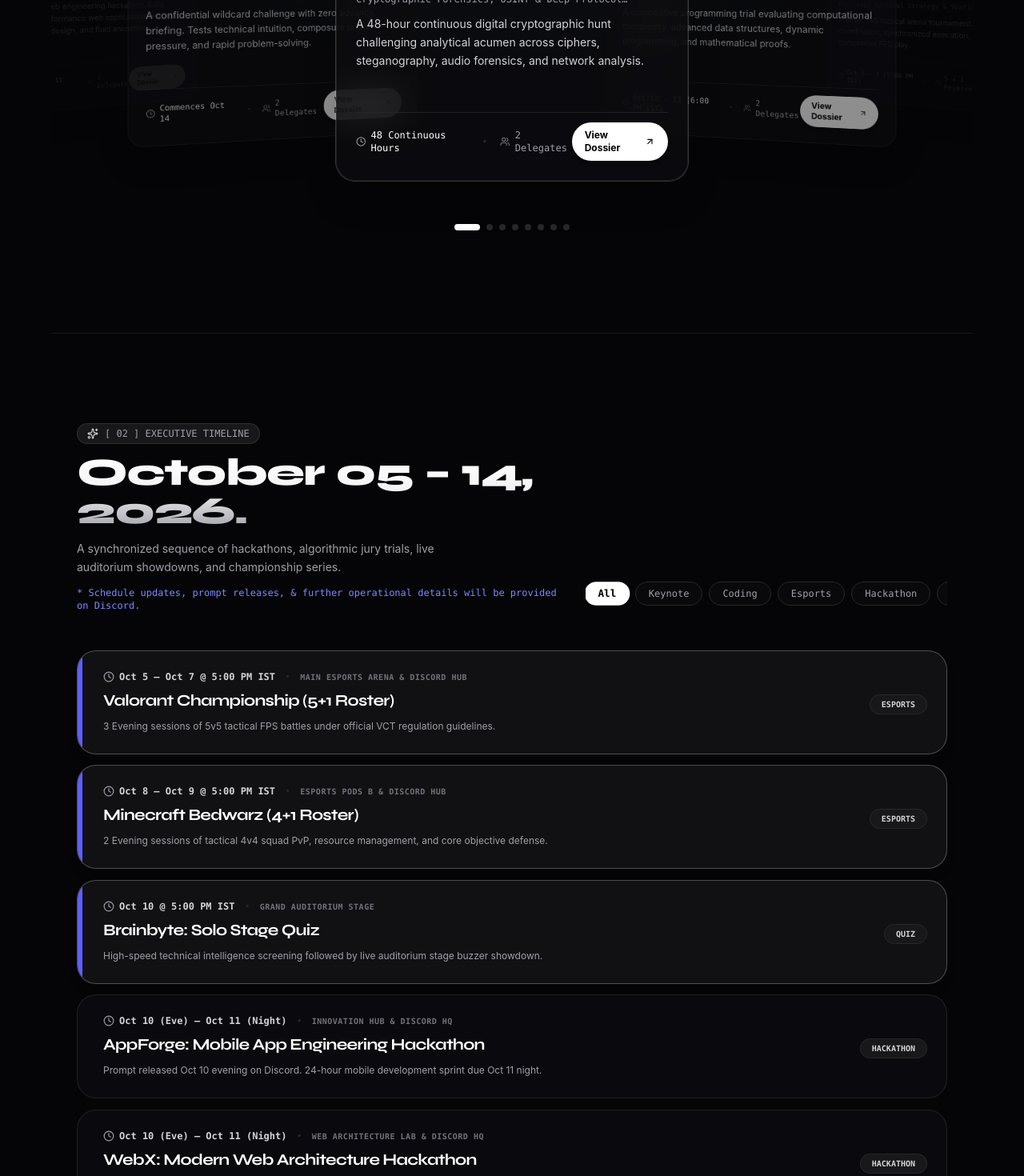
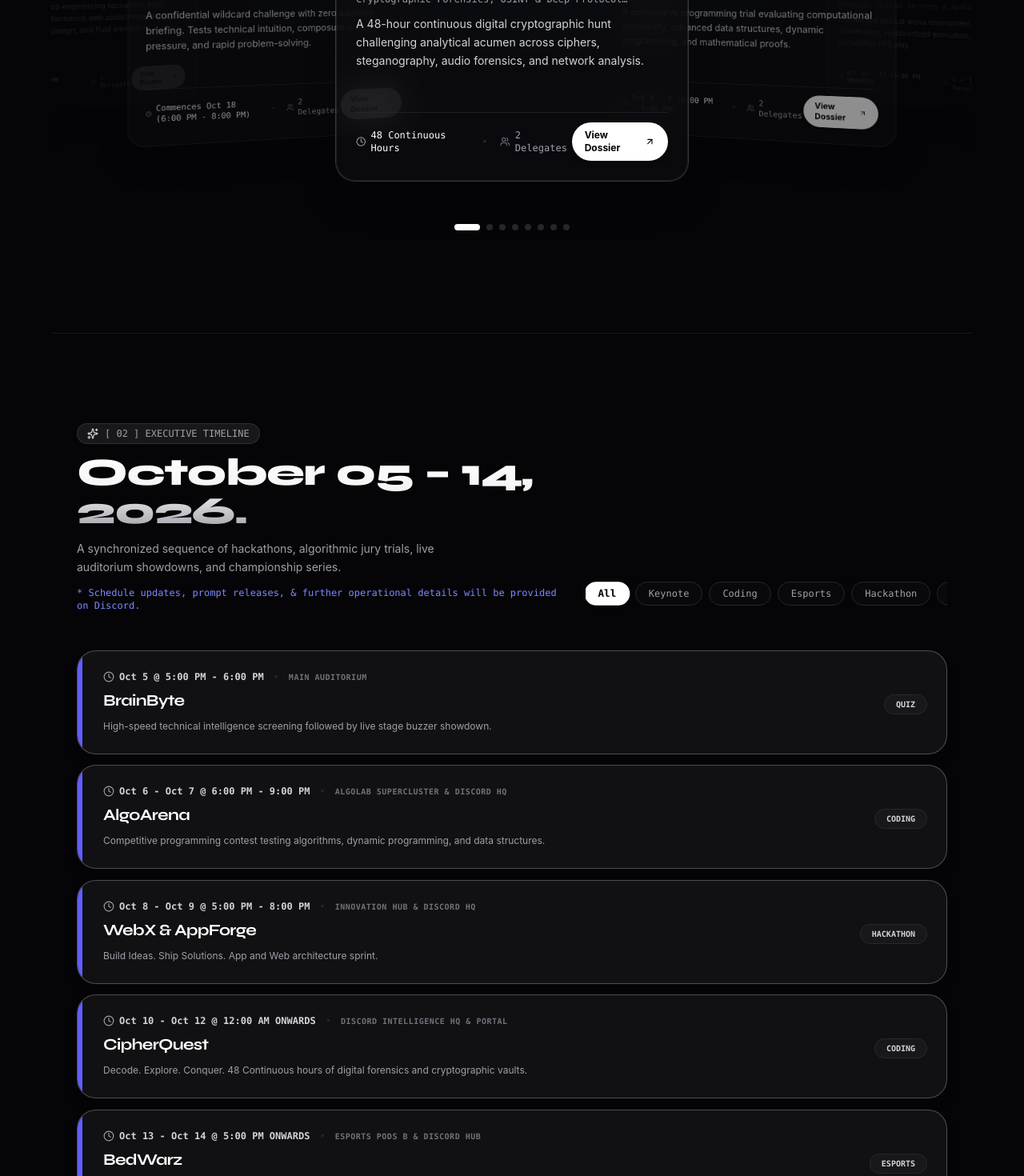
Before and after one commit to Valenite/genesiz-web, a React (Vite) app: page / in a window 1280 px wide. Shown: the part 1800-3270 px from the top of the page at 80% size. Built offline with nearby package versions, Linux system fonts and the light colour scheme.

Commit message:
Update brochure and event timeline across UI, chatbot, and FAQs

```diff
--- a/src/components/FAQSection.tsx
+++ b/src/components/FAQSection.tsx
@@ -38,7 +38,7 @@ export const FAQSection: React.FC = () => {
             Everything you need to know.
           </h2>
           <p className="text-sm text-zinc-400 font-normal max-w-xl leading-relaxed">
-            Comprehensive directives on student registration, 4-day CipherQuest schedules, on-site hardware allocations, and pass validation.
+            Comprehensive directives on student registration, 3-day CipherQuest schedules, on-site hardware allocations, and pass validation.
           </p>
         </div>
       </RevealOnScroll>
--- a/src/components/GenesizChatbot.tsx
+++ b/src/components/GenesizChatbot.tsx
@@ -102,7 +102,17 @@ function getBotReply(text: string, hintCount: number): { reply: string; newHintC
   // Schedule / dates
   if (normalized.includes('schedule') || normalized.includes('time') || normalized.includes('date') || normalized.includes('when') || normalized.includes('october')) {
     return {
-      reply: 'GENESIZ 2026 event dates:\n• Valorant: Oct 5–7 (5 PM IST daily)\n• Bedwarz: Oct 8–9 (5 PM IST daily)\n• CipherQuest: Oct 10–12 (48-hour hunt)\n• Brainbyte: Oct 10 (5 PM IST)\n• AppForge & WebX: Oct 10–11\n• AlgoArena: Oct 12–13 (6 PM IST)\n• Surprise?!: Oct 14\n\nAll updates posted on Discord!',
+      reply: `GENESIZ 2026 event dates:
+• BrainByte: Oct 5 (5-6 PM)
+• AlgoArena: Oct 6-7 (6-9 PM)
+• WebX & AppForge: Oct 8-9 (5-8 PM)
+• CipherQuest: Oct 10-12 (12 AM onwards)
+• BedWarz: Oct 13-14 (5 PM onwards)
+• Valorant: Oct 15-17 (5 PM onwards)
+• Surprise Event: Oct 18 (6-8 PM)
+• Results Out: Oct 20-22
+
+All updates posted on Discord!`,
       newHintCount: hintCount,
     };
   }
--- a/src/components/TerminalConsole.tsx
+++ b/src/components/TerminalConsole.tsx
@@ -74,7 +74,7 @@ AVAILABLE COMMANDS:
   event <name>    - Get info on a specific event (e.g. "event cipherquest")
   discord         - Open official Discord server (discord.gg/narNSeybgR)
   valenite        - About the creator, Valenite Electrion
-  schedule        - Show full timetable for October 5, 2026
+  schedule        - Show full timetable for GENESIZ 2026
   date            - Show countdown to GENESIZ 2026
   register        - Open registration form
   matrix          - Toggle matrix visual mode
@@ -169,18 +169,15 @@ Description: ${match.fullDesc}
         newHistory.push({
           type: 'output',
           text: `
-OCTOBER 5, 2026 SCHEDULE:
-  08:00 AM - Check-in & Verification
-  09:00 AM - Opening Speech (Valenite Electrion)
-  09:00 AM - CipherQuest 4-Day Hunt Starts (on Discord)
-  09:30 AM - AppForge & WebX Sprint Begins
-  09:45 AM - Valorant Swiss Qualifier Rounds
-  10:30 AM - AlgoArena Coding Round
-  11:00 AM - Bedwarz 4v4 Minecraft Showdown
-  02:00 PM - Brainbyte Live Quiz
-  04:00 PM - Surprise?!?!?!! Secret Event
-  04:30 PM - Valorant Grand Final
-  07:30 PM - Prize Ceremony & Closing
+GENESIZ 2026 TIMELINE:
+    OCT 05 (5 PM - 6 PM)   - BrainByte
+    OCT 06-07 (6 PM-9 PM)  - AlgoArena
+    OCT 08-09 (5 PM-8 PM)  - WebX & AppForge
+    OCT 10-12 (12 AM ON)   - CipherQuest
+    OCT 13-14 (5 PM ON)    - BedWarz
+    OCT 15-17 (5 PM ON)    - Valorant Championship
+    OCT 18 (6 PM - 8 PM)   - Surprise Event
+    OCT 20-22              - Results Out
           `.trim(),
         });
         break;
--- a/src/data/eventsData.ts
+++ b/src/data/eventsData.ts
@@ -63,7 +63,7 @@ export const EVENTS_DATA: EventDetail[] = [
         duration: 'Tiers 1 - 15'
       },
       {
-        title: 'Phase 2: Deep Forensics & Signal Analysis (Oct 11)',
+        title: 'Phase 2: Deep Forensics & Signal Analysis (Oct 9)',
         description: 'Least-significant-bit steganography, spectral audio breakdown, and packet stream reconstruction.',
         duration: 'Tiers 16 - 35'
       },
@@ -93,9 +93,9 @@ export const EVENTS_DATA: EventDetail[] = [
     teamSize: '2 Delegates',
     eligibility: 'Enrolled Academic Delegates',
     format: 'Online & On-Site',
-    duration: 'Oct 12 - 13 (6:00 PM IST)',
-    date: 'October 12 - 13, 2026',
-    time: 'Evening from 6:00 PM IST',
+    duration: 'Oct 6 - 7 (6:00 PM - 9:00 PM)',
+    date: 'October 6 - 7, 2026',
+    time: 'Evening 6:00 PM - 9:00 PM IST',
     venue: 'AlgoLab Computational Arena & Discord HQ',
     badge: '2-PERSON PROGRAMMING ARENA',
     iconName: 'Code2',
@@ -108,12 +108,12 @@ export const EVENTS_DATA: EventDetail[] = [
     ],
     rounds: [
       {
-        title: 'Session 1: Foundation Sprint (Oct 12 @ 6:00 PM IST)',
+        title: 'Session 1: Foundation Sprint (Oct 6 @ 6:00 PM IST)',
         description: 'Targeted computational scenarios focusing on two-pointer paradigms, greedy heuristics, and cumulative intervals.',
         duration: 'Evening Session'
       },
       {
-        title: 'Session 2: Advanced Algorithmic Siege (Oct 13 @ 6:00 PM IST)',
+        title: 'Session 2: Advanced Algorithmic Siege (Oct 7 @ 6:00 PM IST)',
         description: 'Sophisticated problems encompassing multi-dimensional DP, segment tree structures, graph traversal, and combinatorics.',
         duration: 'Evening Session'
       }
@@ -137,32 +137,32 @@ export const EVENTS_DATA: EventDetail[] = [
     teamSize: '5 + 1 Reserve',
     eligibility: 'Open Division Roster',
     format: 'LAN Arena',
-    duration: 'Oct 5 - 7 (5:00 PM IST)',
-    date: 'October 5 - 7, 2026',
+    duration: 'Oct 15 - 17 (5:00 PM ONWARDS)',
+    date: 'October 15 - 17, 2026',
     time: 'Evening from 5:00 PM IST',
     venue: 'Main Esports Arena & Discord Tournament Hub',
     badge: 'VCT REGULATION 5+1',
     iconName: 'Crosshair',
     rules: [
       'Squad composition: 5 Main Active Players + 1 Reserve Player.',
-      'Tournament matches execute daily starting at 5:00 PM IST from Oct 5 to Oct 7.',
+      'Tournament matches execute daily starting at 5:00 PM IST from Oct 15 to Oct 17.',
       'Active Competitive Map Pool: Ascent, Bind, Haven, Lotus, Sunset, Split, Abyss.',
       'Official Map Veto Protocol & Tactical timeouts standard.',
       'Schedule updates and further details will be communicated via official Discord.'
     ],
     rounds: [
       {
-        title: 'Swiss Group Stage (Oct 5 @ 5:00 PM IST)',
+        title: 'Swiss Group Stage (Oct 15 @ 5:00 PM IST)',
         description: 'BO1 qualifying matches across group lobbies.',
         duration: 'Evening 5:00 PM'
       },
       {
-        title: 'Knockout Bracket (Oct 6 @ 5:00 PM IST)',
+        title: 'Knockout Bracket (Oct 16 @ 5:00 PM IST)',
         description: 'Single-elimination quarterfinal and semifinal series.',
         duration: 'Evening 5:00 PM'
       },
       {
-        title: 'Grand Finals (Oct 7 @ 5:00 PM IST)',
+        title: 'Grand Finals (Oct 17 @ 5:00 PM IST)',
         description: 'Best-of-3 series with live analytical stream broadcast.',
         duration: 'Evening 5:00 PM'
       }
@@ -186,27 +186,27 @@ export const EVENTS_DATA: EventDetail[] = [
     teamSize: '4 + 1 Reserve',
     eligibility: 'Java Edition Delegates (1.8.9 PvP Mechanics)',
     format: 'LAN Arena',
-    duration: 'Oct 8 - 9 (5:00 PM IST)',
-    date: 'October 8 - 9, 2026',
+    duration: 'Oct 13 - 14 (5:00 PM ONWARDS)',
+    date: 'October 13 - 14, 2026',
     time: 'Evening from 5:00 PM IST',
     venue: 'Esports Pods B & Discord Hub',
     badge: '4+1 SQUAD PVP',
     iconName: 'Swords',
     rules: [
       'Squad composition: 4 Main Active Players + 1 Reserve Player.',
-      'Tournament matches execute daily starting at 5:00 PM IST from Oct 8 to Oct 9.',
+      'Tournament matches execute daily starting at 5:00 PM IST from Oct 13 to Oct 18.',
       'Minecraft Java Edition 1.8.9 client standard (Lunar / Badlion / Verified Vanilla).',
       'Schedule updates and further details will be communicated via official Discord.',
       'Unsportsmanlike stalling or unauthorized teaming will incur immediate forfeiture.'
     ],
     rounds: [
       {
-        title: 'Phase 1: Double Elimination Brackets (Oct 8 @ 5:00 PM IST)',
+        title: 'Phase 1: Double Elimination Brackets (Oct 13 @ 5:00 PM IST)',
         description: 'Qualifying squad lobbies to determine final bracket seeds.',
         duration: 'Evening 5:00 PM'
       },
       {
-        title: 'Phase 2: Championship Final (Oct 9 @ 5:00 PM IST)',
+        title: 'Phase 2: Championship Final (Oct 18 @ 5:00 PM IST)',
         description: 'Final squads duel in high-stakes BO3 championship arenas.',
         duration: 'Evening 5:00 PM'
       }
@@ -230,15 +230,15 @@ export const EVENTS_DATA: EventDetail[] = [
     teamSize: '1 Delegate',
     eligibility: 'Open to All Enrolled Delegates',
     format: 'Live Stage',
-    duration: 'Oct 10 (5:00 PM IST)',
-    date: 'October 10, 2026',
+    duration: 'Oct 5 (5:00 PM - 6:00 PM)',
+    date: 'October 5, 2026',
     time: 'Evening @ 5:00 PM IST',
     venue: 'Main Auditorium Stage',
     badge: 'SOLO STAGE QUIZ',
     iconName: 'Brain',
     rules: [
       'Participation is strictly individual (1 delegate per registration).',
-      'Commences Oct 10 in the evening at 5:00 PM IST.',
+      'Commences Oct 5 in the evening at 5:00 PM IST.',
       'Prelims digital screening followed by live stage buzzer final.',
       'Schedule updates and further details will be communicated via official Discord.',
       'Smart devices and external reference materials are strictly prohibited during competition.'
@@ -273,34 +273,34 @@ export const EVENTS_DATA: EventDetail[] = [
     teamSize: '1 Delegate',
     eligibility: 'Software Developers & UI/UX Designers',
     format: 'Hybrid Sprint',
-    duration: 'Oct 10 Eve - Oct 11 Night',
-    date: 'October 10 - 11, 2026',
-    time: 'Prompt released Oct 10 Eve (Discord) | Deadline Oct 11 Night',
+    duration: 'Oct 8 - 9 (5:00 PM - 8:00 PM)',
+    date: 'October 8 - 9, 2026',
+    time: 'Prompt released Oct 8 (Discord) | Deadline Oct 9',
     venue: 'Innovation Hub & Discord Headquarters',
     badge: 'SOLO MOBILE HACKATHON',
     iconName: 'Smartphone',
     rules: [
       'Participation is individual (1 delegate).',
-      'The official problem prompt is released on Oct 10 in the evening (exact time announced on Discord).',
-      'Final project submission deadline is Oct 11 at night.',
+      'The official problem prompt is released on Oct 8 in the evening (exact time announced on Discord).',
+      'Final project submission deadline is Oct 9 at night.',
       'Schedule updates and further details will be communicated via official Discord.',
       'All source code must be developed during the hackathon window in a public repository.'
     ],
     rounds: [
       {
-        title: 'Prompt Release & Kickoff (Oct 10 Evening)',
+        title: 'Prompt Release & Kickoff (Oct 8 Evening)',
         description: 'Thematic prompt disclosed on Discord. Delegates begin architectural design.',
-        duration: 'Oct 10 Eve'
+        duration: 'Oct 8 Eve'
       },
       {
-        title: 'Development & Build Window (Oct 11)',
+        title: 'Development & Build Window (Oct 9)',
         description: 'State persistence, API integrations, micro-interactions, and documentation.',
-        duration: 'Full Day Oct 11'
+        duration: 'Full Day Oct 9'
       },
       {
-        title: 'Final Submission Deadline (Oct 11 Night)',
+        title: 'Final Submission Deadline (Oct 9 Night)',
         description: 'Repository link, demo video, and deployable build submitted on portal.',
-        duration: 'Oct 11 Night'
+        duration: 'Oct 9 Night'
       }
     ],
     judgingCriteria: [
@@ -311,7 +311,7 @@ export const EVENTS_DATA: EventDetail[] = [
     ],
     toolsAndStack: ['Flutter / Dart', 'React Native / Expo', 'Kotlin / Jetpack Compose', 'Swift / SwiftUI', 'Firebase / Supabase'],
     faqs: [
-      { q: 'When will the problem prompt be released?', a: 'The prompt will be released on Oct 10 in the evening on our official Discord server.' }
+      { q: 'When will the problem prompt be released?', a: 'The prompt will be released on Oct 8 in the evening on our official Discord server.' }
     ]
   },
   {
@@ -324,34 +324,34 @@ export const EVENTS_DATA: EventDetail[] = [
     teamSize: '1 Delegate',
     eligibility: 'Frontend & Full-Stack Developers',
     format: 'Hybrid Sprint',
-    duration: 'Oct 10 Eve - Oct 11 Night',
-    date: 'October 10 - 11, 2026',
-    time: 'Prompt released Oct 10 Eve (Discord) | Deadline Oct 11 Night',
+    duration: 'Oct 8 - 9 (5:00 PM - 8:00 PM)',
+    date: 'October 8 - 9, 2026',
+    time: 'Prompt released Oct 8 (Discord) | Deadline Oct 9',
     venue: 'Web Architecture Lab & Discord Headquarters',
     badge: 'SOLO WEB ARCHITECTURE',
     iconName: 'Globe',
     rules: [
       'Participation is individual (1 delegate).',
-      'The official problem prompt is released on Oct 10 in the evening (exact time announced on Discord).',
-      'Final web deployment and repository submission deadline is Oct 11 at night.',
+      'The official problem prompt is released on Oct 8 in the evening (exact time announced on Discord).',
+      'Final web deployment and repository submission deadline is Oct 9 at night.',
       'Schedule updates and further details will be communicated via official Discord.',
       'Production deployment on edge hosting platforms (Vercel, Netlify) is mandatory.'
     ],
     rounds: [
       {
-        title: 'Prompt Release & Architecture Kickoff (Oct 10 Evening)',
+        title: 'Prompt Release & Architecture Kickoff (Oct 8 Evening)',
         description: 'Requirements unveiled on Discord. Delegates initiate repository & design scaffolding.',
-        duration: 'Oct 10 Eve'
+        duration: 'Oct 8 Eve'
       },
       {
-        title: 'Full-Stack Integration & Motion Polish (Oct 11)',
+        title: 'Full-Stack Integration & Motion Polish (Oct 9)',
         description: 'Endpoint connectivity, persistent state, transition choreography, and cross-device optimization.',
-        duration: 'Full Day Oct 11'
+        duration: 'Full Day Oct 9'
       },
       {
-        title: 'Deployment & Final Submission (Oct 11 Night)',
+        title: 'Deployment & Final Submission (Oct 9 Night)',
         description: 'Live URL deployment, repository submission, and documentation drop.',
-        duration: 'Oct 11 Night'
+        duration: 'Oct 9 Night'
       }
     ],
     judgingCriteria: [
@@ -362,7 +362,7 @@ export const EVENTS_DATA: EventDetail[] = [
     ],
     toolsAndStack: ['React / Next.js', 'Vue / Nuxt', 'Three.js / WebGL', 'Tailwind CSS', 'Framer Motion', 'TypeScript'],
     faqs: [
-      { q: 'Where will prompt details be shared?', a: 'All prompt details and submission guidelines will be dispatched via Discord on Oct 10 evening.' }
+      { q: 'Where will prompt details be shared?', a: 'All prompt details and submission guidelines will be dispatched via Discord on Oct 8 evening.' }
     ]
   },
   {
@@ -375,24 +375,24 @@ export const EVENTS_DATA: EventDetail[] = [
     teamSize: '2 Delegates',
     eligibility: 'Open to All Confirmed Delegates',
     format: 'Live Stage',
-    duration: 'Commences Oct 14',
-    date: 'Commences October 14, 2026',
+    duration: 'Commences Oct 18 (6:00 PM - 8:00 PM)',
+    date: 'October 18, 2026',
     time: 'Intel & Timings released via Discord',
     venue: 'Blackbox Auditorium Stage & Discord HQ',
     badge: 'CLASSIFIED / 2 DELEGATES',
     iconName: 'Sparkles',
     rules: [
       'Team structure: 2 Delegates per team.',
-      'Commences on October 14, 2026.',
+      'Commences on October 18, 2026.',
       'Mission directives, exact timing, and briefing constraints are revealed on Discord.',
       'Schedule updates and further details will be communicated via official Discord.',
       'Delegates demonstrating the highest composure, analytical agility, and robust execution will prevail.'
     ],
     rounds: [
       {
-        title: 'Phase Alpha: Classified Briefing (Oct 14)',
+        title: 'Phase Alpha: Classified Briefing (Oct 18)',
         description: 'Directive disclosure followed by the first wave of rapid analytical problems.',
-        duration: 'Oct 14'
+        duration: 'Oct 18'
       },
       {
         title: 'Phase Beta: Dynamic Constraint Shift',
--- a/src/data/scheduleData.ts
+++ b/src/data/scheduleData.ts
@@ -9,65 +9,67 @@ export interface ScheduleItem {
 
 export const SCHEDULE_DATA: ScheduleItem[] = [
   {
-    time: 'Oct 5 – Oct 7 @ 5:00 PM IST',
-    title: 'Valorant Championship (5+1 Roster)',
-    category: 'Esports',
-    venue: 'Main Esports Arena & Discord Hub',
-    description: '3 Evening sessions of 5v5 tactical FPS battles under official VCT regulation guidelines.',
+    time: 'Oct 5 @ 5:00 PM - 6:00 PM',
+    title: 'BrainByte',
+    category: 'Quiz',
+    venue: 'Main Auditorium',
+    description: 'High-speed technical intelligence screening followed by live stage buzzer showdown.',
     highlight: true
   },
   {
-    time: 'Oct 8 – Oct 9 @ 5:00 PM IST',
-    title: 'Minecraft Bedwarz (4+1 Roster)',
-    category: 'Esports',
-    venue: 'Esports Pods B & Discord Hub',
-    description: '2 Evening sessions of tactical 4v4 squad PvP, resource management, and core objective defense.',
+    time: 'Oct 6 - Oct 7 @ 6:00 PM - 9:00 PM',
+    title: 'AlgoArena',
+    category: 'Coding',
+    venue: 'AlgoLab Supercluster & Discord HQ',
+    description: 'Competitive programming contest testing algorithms, dynamic programming, and data structures.',
     highlight: true
   },
   {
-    time: 'Oct 10 @ 5:00 PM IST',
-    title: 'Brainbyte: Solo Stage Quiz',
-    category: 'Quiz',
-    venue: 'Grand Auditorium Stage',
-    description: 'High-speed technical intelligence screening followed by live auditorium stage buzzer showdown.',
+    time: 'Oct 8 - Oct 9 @ 5:00 PM - 8:00 PM',
+    title: 'WebX & AppForge',
+    category: 'Hackathon',
+    venue: 'Innovation Hub & Discord HQ',
+    description: 'Build Ideas. Ship Solutions. App and Web architecture sprint.',
     highlight: true
   },
   {
-    time: 'Oct 10 (Eve) – Oct 11 (Night)',
-    title: 'AppForge: Mobile App Engineering Hackathon',
-    category: 'Hackathon',
-    venue: 'Innovation Hub & Discord HQ',
-    description: 'Prompt released Oct 10 evening on Discord. 24-hour mobile development sprint due Oct 11 night.'
-  },
-  {
-    time: 'Oct 10 (Eve) – Oct 11 (Night)',
-    title: 'WebX: Modern Web Architecture Hackathon',
-    category: 'Hackathon',
-    venue: 'Web Architecture Lab & Discord HQ',
-    description: 'Prompt released Oct 10 evening on Discord. 24-hour WebGL & UI architecture sprint due Oct 11 night.'
-  },
-  {
-    time: 'Oct 10 (12 AM) – Oct 12 (12 AM)',
-    title: 'CipherQuest: 48-Hour Cryptic Hunt',
+    time: 'Oct 10 - Oct 12 @ 12:00 AM ONWARDS',
+    title: 'CipherQuest',
     category: 'Coding',
     venue: 'Discord Intelligence HQ & Portal',
-    description: '48 Continuous hours of digital forensics, OSINT, steganography, and multi-stage cryptographic vaults.',
+    description: 'Decode. Explore. Conquer. 48 Continuous hours of digital forensics and cryptographic vaults.',
     highlight: true
   },
   {
-    time: 'Oct 12 – Oct 13 @ 6:00 PM IST',
-    title: 'AlgoArena: Competitive Programming Arena',
-    category: 'Coding',
-    venue: 'AlgoLab Supercluster & Discord HQ',
-    description: '2 Evening competitive programming contests testing algorithms, dynamic programming, and data structures.',
+    time: 'Oct 13 - Oct 14 @ 5:00 PM ONWARDS',
+    title: 'BedWarz',
+    category: 'Esports',
+    venue: 'Esports Pods B & Discord Hub',
+    description: 'Build. Strategize. Survive. Tactical 4v4 squad PvP in Minecraft.',
     highlight: true
   },
   {
-    time: 'Commences Oct 14',
-    title: 'Surprise?!?!?!!: Confidential Wildcard Arena',
+    time: 'Oct 15 - Oct 17 @ 5:00 PM ONWARDS',
+    title: 'Valorant Championship',
+    category: 'Esports',
+    venue: 'Main Esports Arena & Discord Hub',
+    description: 'Squad Up. Frag Out. 5v5 tactical FPS battles under official VCT regulation guidelines.',
+    highlight: true
+  },
+  {
+    time: 'Oct 18 @ 6:00 PM - 8:00 PM',
+    title: 'Surprise Event',
     category: 'Keynote',
     venue: 'Blackbox Stage & Discord HQ',
-    description: 'Classified rapid-adaptation technical challenge. Intel, directives, & timings released on Discord.',
+    description: 'Expect the Unexpected. Classified rapid-adaptation technical challenge.',
+    highlight: true
+  },
+  {
+    time: 'Oct 20 - Oct 22',
+    title: 'Results Out',
+    category: 'Awards',
+    venue: 'Online',
+    description: 'Champions Rise. Final announcements for all events.',
     highlight: true
   }
 ];
```
Also changed, not shown: src/data/faqData.ts (+4 -4 lines), 1 other file (tests, documents, lock files or other folders).
